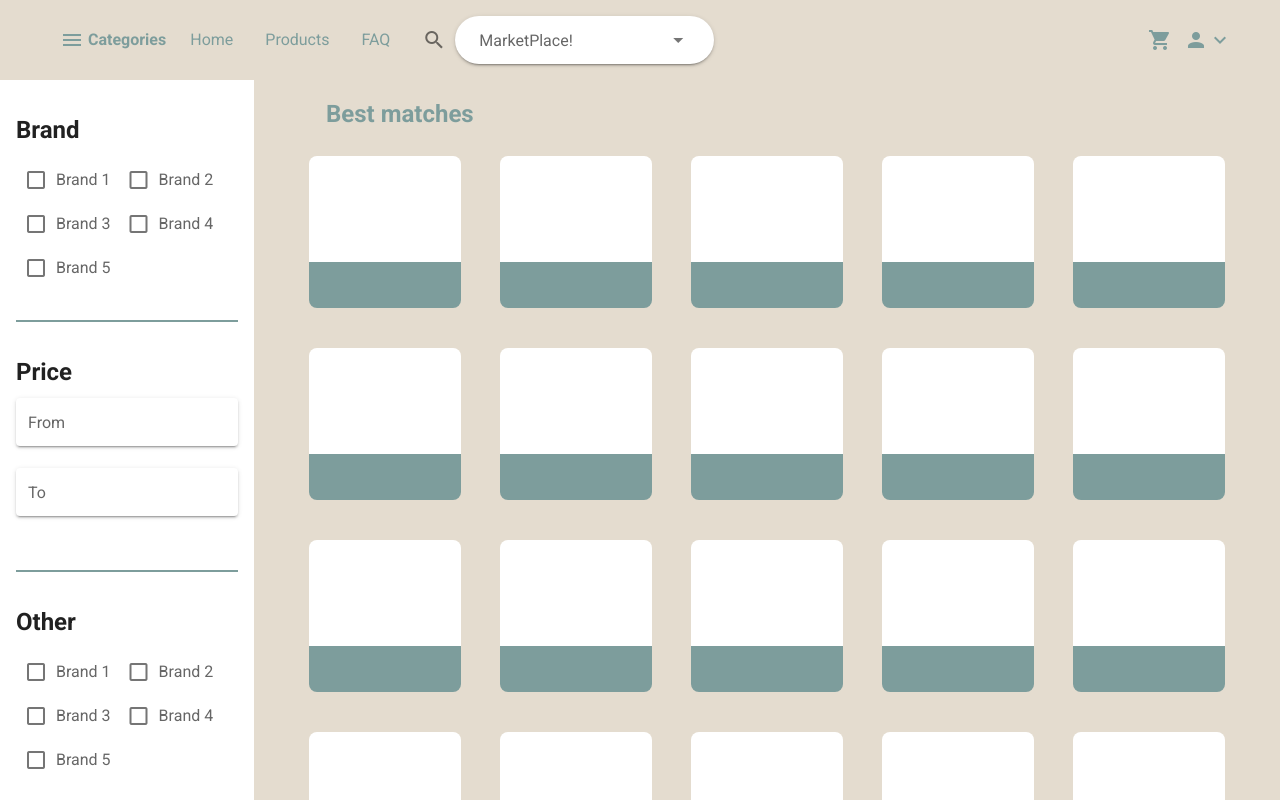
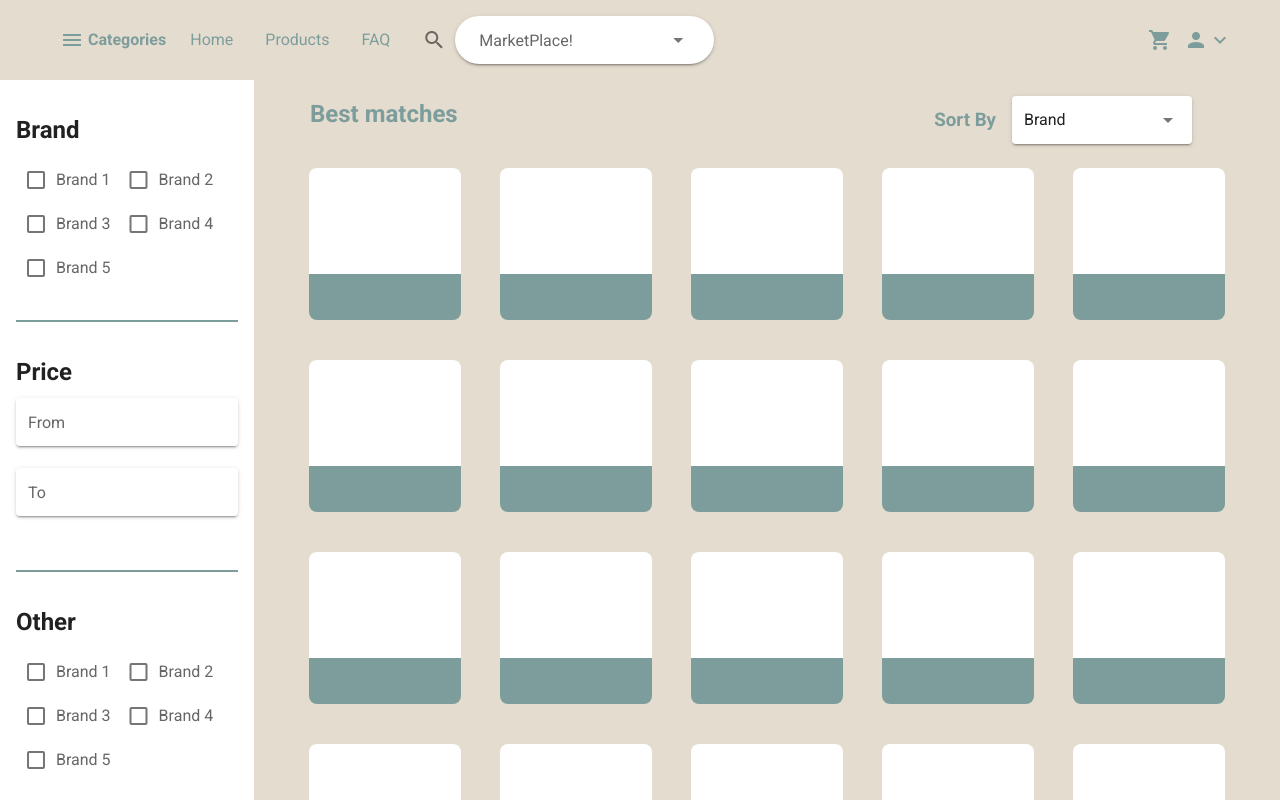
Before and after one commit to AmirHosein-Gharaati/marketplace-frontend, a Nuxt app: page /products in a window 1280 px wide. Shown: the top 800 px of the page. Built offline with nearby package versions, Linux system fonts and the light colour scheme.

Commit message:
sort by selector

```diff
--- a/assets/styles/page/products.scss
+++ b/assets/styles/page/products.scss
@@ -1,6 +1,19 @@
 .products {
   display: flex;
 
-  &__main {
+  &__top {
+    display: flex;
+    justify-content: space-between;
+    padding: 0 $padding-xl;
+
+    &__sort {
+      display: flex;
+      align-items: center;
+      padding: 0 $padding-xl;
+
+      .v-input__control {
+        max-width: 180px;
+      }
+    }
   }
 }
--- a/pages/products/index.vue
+++ b/pages/products/index.vue
@@ -40,8 +40,21 @@
       </div>
     </div>
 
-    <div class="container products__main">
-      <h2 class="px-12 txt">Best matches</h2>
+    <div class="container">
+      <div class="products__top">
+        <h2 class="d-flex txt">Best matches</h2>
+        <div class="products__top__sort">
+          <h3 class="txt px-4">Sort By</h3>
+          <v-select
+            v-model="sortByModel"
+            height="20"
+            hide-details
+            :items="sortItems"
+            label="Select Sort"
+            solo
+          ></v-select>
+        </div>
+      </div>
       <v-container>
         <v-row class="py-2" v-for="rowCount in 5" :key="rowCount">
           <v-col v-for="colCount in 5" :key="colCount">
@@ -60,6 +73,8 @@ export default {
     return {
       priceFrom: null,
       priceTo: null,
+      sortItems: ['Brand', 'Date'],
+      sortByModel: 'Brand',
       brands: [
         {
           id: 1,
```
